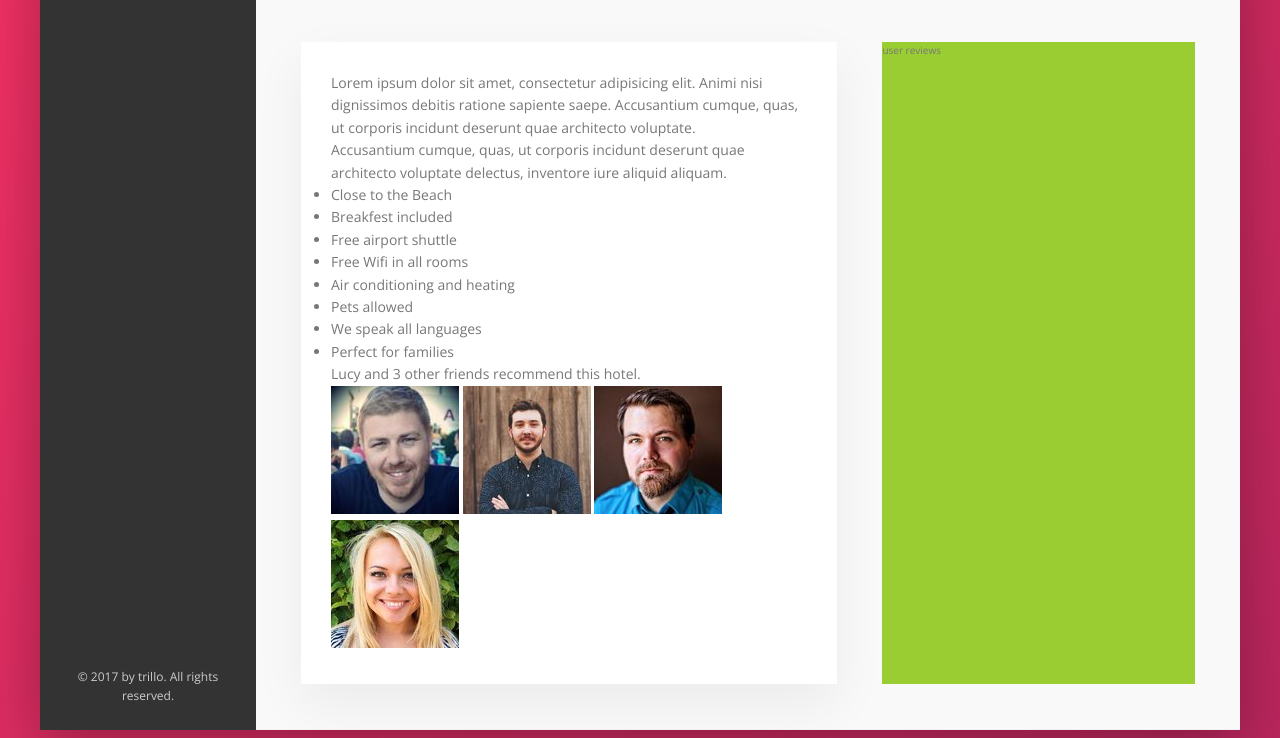
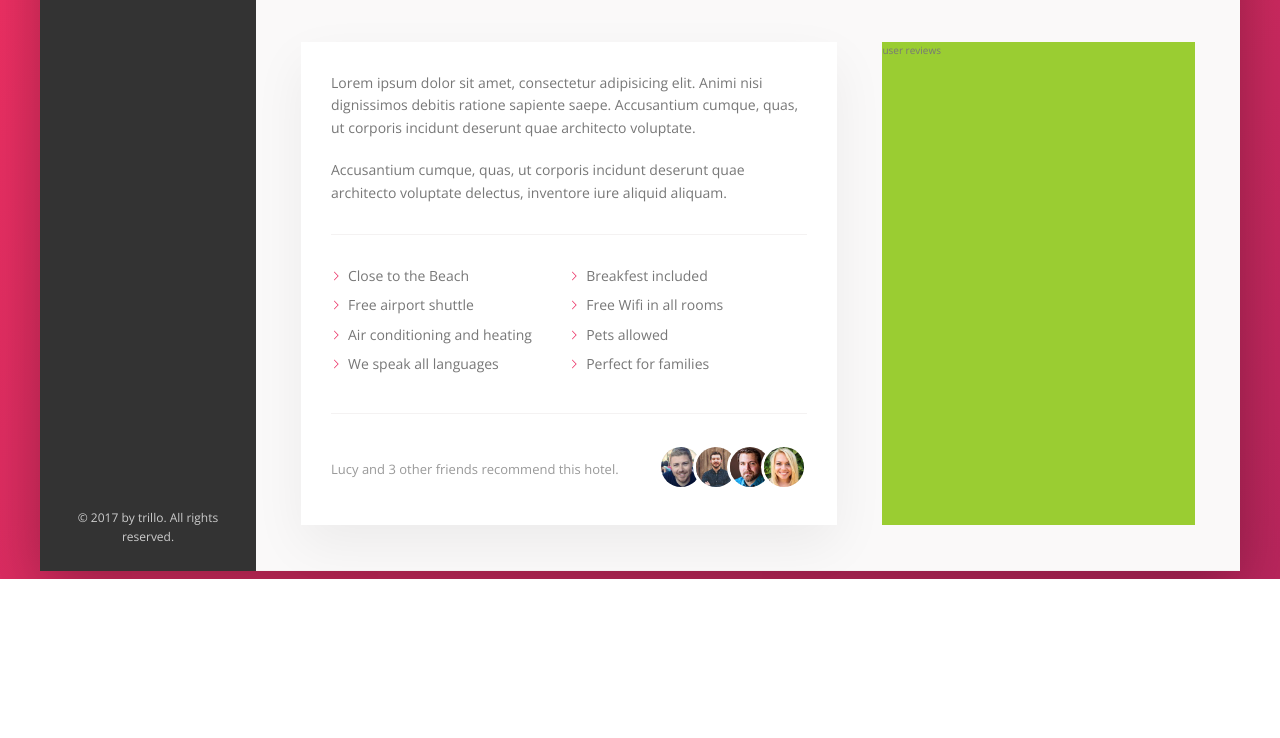
Before and after one commit to brnms/trillo-project, a website: page index.html in a window 1280 px wide. Shown: the part 533-1271 px from the top of the page. After the commit the page ends 1112 px from the top, so only its background shows below. Drawn offline with nearby package versions, Linux system fonts and the light colour scheme.

Commit message:
Add files via upload

```diff
--- a/css/main.css
+++ b/css/main.css
@@ -496,4 +496,69 @@ body {
             box-shadow: none;
   }
 }
+
+.paragraph:not(:last-of-type) {
+  margin-bottom: 2rem;
+}
+
+.list {
+  list-style: none;
+  margin: 3rem 0;
+  padding: 3rem 0;
+  border-top: var(--line);
+  border-bottom: var(--line);
+  display: -webkit-box;
+  display: -ms-flexbox;
+  display: flex;
+  -ms-flex-wrap: wrap;
+      flex-wrap: wrap;
+}
+
+.list__item {
+  -webkit-box-flex: 0;
+      -ms-flex: 0 0 50%;
+          flex: 0 0 50%;
+  margin-bottom: .7rem;
+}
+
+.list__item::before {
+  content: '';
+  display: inline-block;
+  height: 1rem;
+  width: 1rem;
+  margin-right: .7rem;
+  background-color: var(--color-primary);
+  -webkit-mask-image: url(../img/chevron-thin-right.svg);
+  -webkit-mask-size: cover;
+  mask-image: url(../img/chevron-thin-right.svg);
+  mask-size: cover;
+}
+
+.recommend {
+  font-size: 1.3rem;
+  color: var(--color-grey-dark-3);
+  display: -webkit-box;
+  display: -ms-flexbox;
+  display: flex;
+  -webkit-box-align: center;
+      -ms-flex-align: center;
+          align-items: center;
+}
+
+.recommend__count {
+  margin-right: auto;
+}
+
+.recommend__photo {
+  -webkit-box-sizing: content-box;
+          box-sizing: content-box;
+  height: 4rem;
+  width: 4rem;
+  border-radius: 50%;
+  border: 3px solid #fff;
+}
+
+.recommend__photo:not(:last-child) {
+  margin-right: -1.5rem;
+}
 /*# sourceMappingURL=main.css.map */
```
